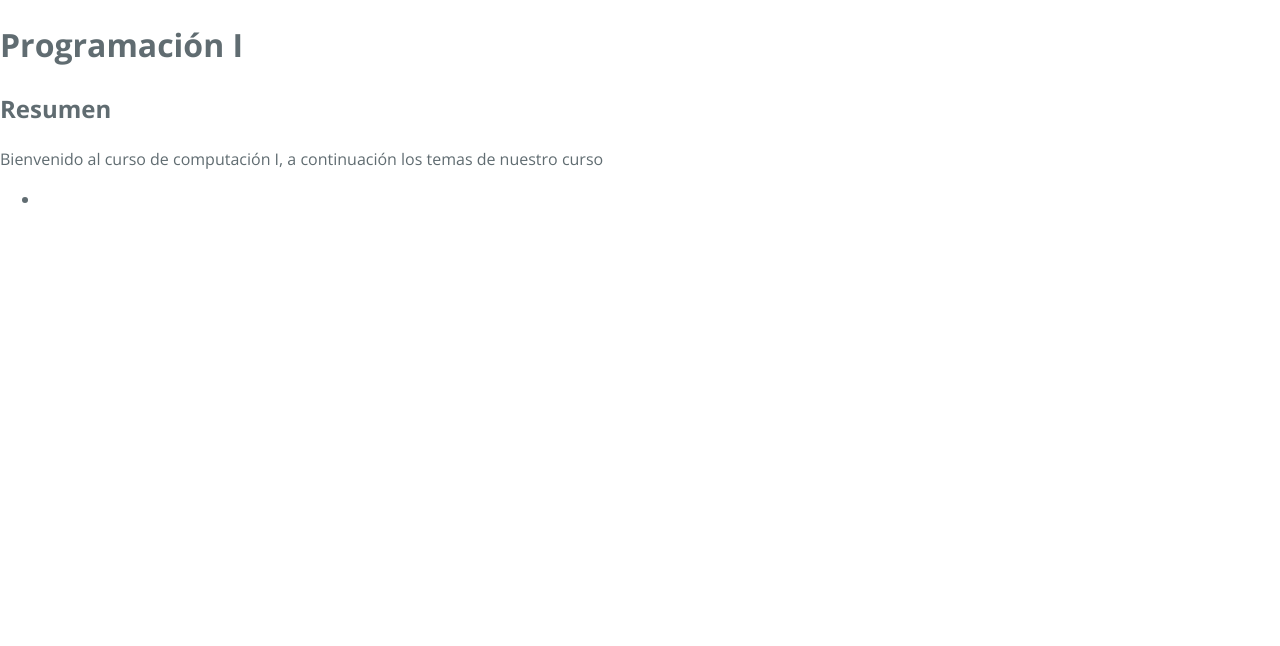
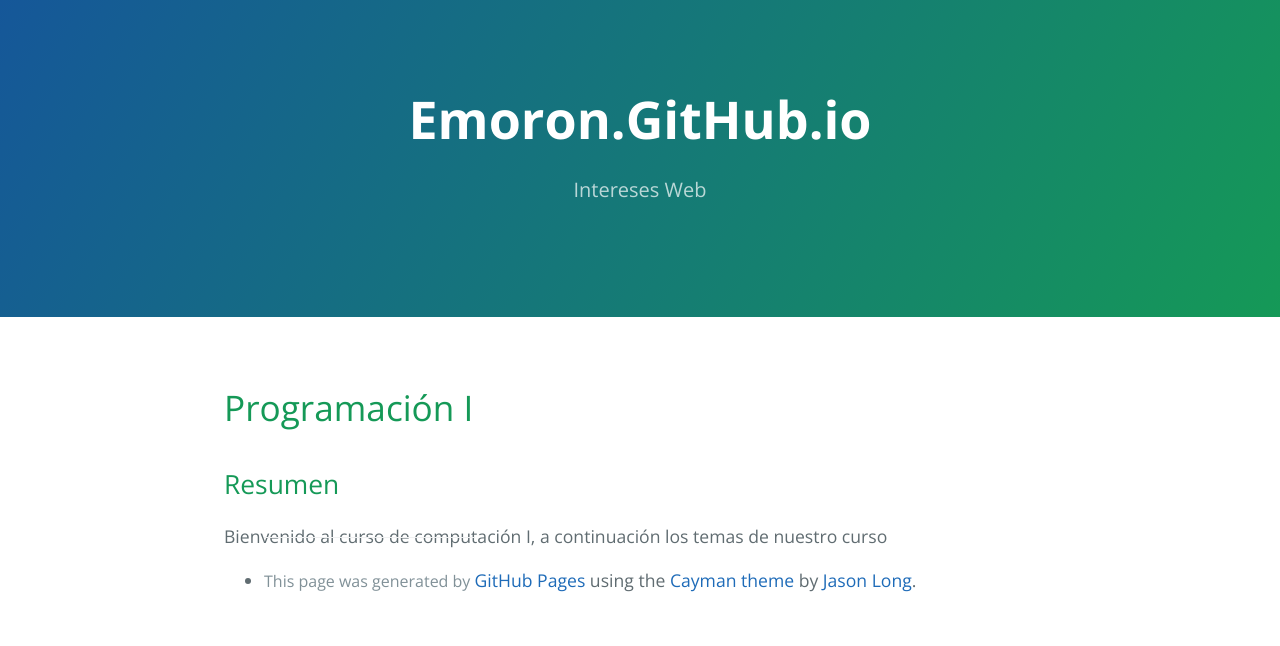
Before and after one commit to emoron/emoron.github.io, a plain HTML site: page programacion.html in a window 1280 px wide. Drawn offline with nearby package versions, Linux system fonts and the light colour scheme.

Commit message:
Update programacion.html

```diff
--- a/programacion.html
+++ b/programacion.html
@@ -2,19 +2,37 @@
 <html lang="en-us">
   <head>
     <meta charset="UTF-8">
-    <title>Analisis de Gráfos en Redes Sociales usando Eigenvalores</title>
+    <title>Emoron.GitHub.io by emoron</title>
     <meta name="viewport" content="width=device-width, initial-scale=1">
     <link rel="stylesheet" type="text/css" href="stylesheets/normalize.css" media="screen">
     <link href='https://fonts.googleapis.com/css?family=Open+Sans:400,700' rel='stylesheet' type='text/css'>
     <link rel="stylesheet" type="text/css" href="stylesheets/stylesheet.css" media="screen">
     <link rel="stylesheet" type="text/css" href="stylesheets/github-light.css" media="screen">
   </head>
-<body>
-<h1 id="an-lisis-de-gr-fos-en-redes-sociales">Programación I</h1>
+  <body>
+    <section class="page-header">
+      <h1 class="project-name">Emoron.GitHub.io</h1>
+      <h2 class="project-tagline">Intereses Web</h2>
+    </section>
+
+    <section class="main-content">
+      <h3>
+
+<h1 id="intro">Programación I</h1>
 <h2 id="resumen">Resumen</h2>
 <p>Bienvenido al curso de computación I, a continuación los temas de nuestro curso</p>
 <ul>
 <li><a href="Cursos/ProgramacionBasica.ipynb>Introducción a la programación</a></li>
 </ul>
-</body>
+
+
+      <footer class="site-footer">
+
+        <span class="site-footer-credits">This page was generated by <a href="https://pages.github.com">GitHub Pages</a> using the <a href="https://github.com/jasonlong/cayman-theme">Cayman theme</a> by <a href="https://twitter.com/jasonlong">Jason Long</a>.</span>
+      </footer>
+
+    </section>
+
+
+  </body>
 </html>
```
